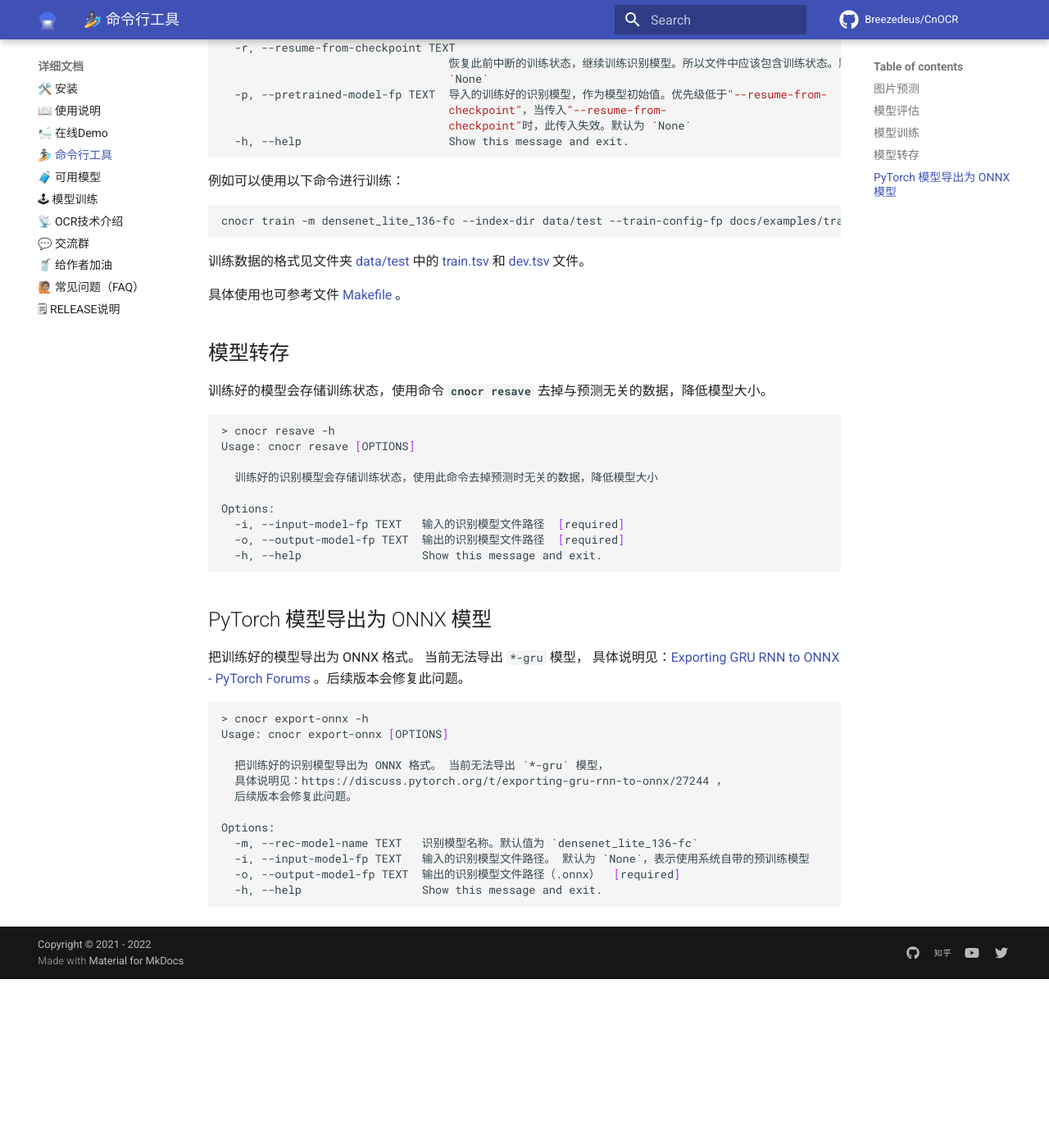
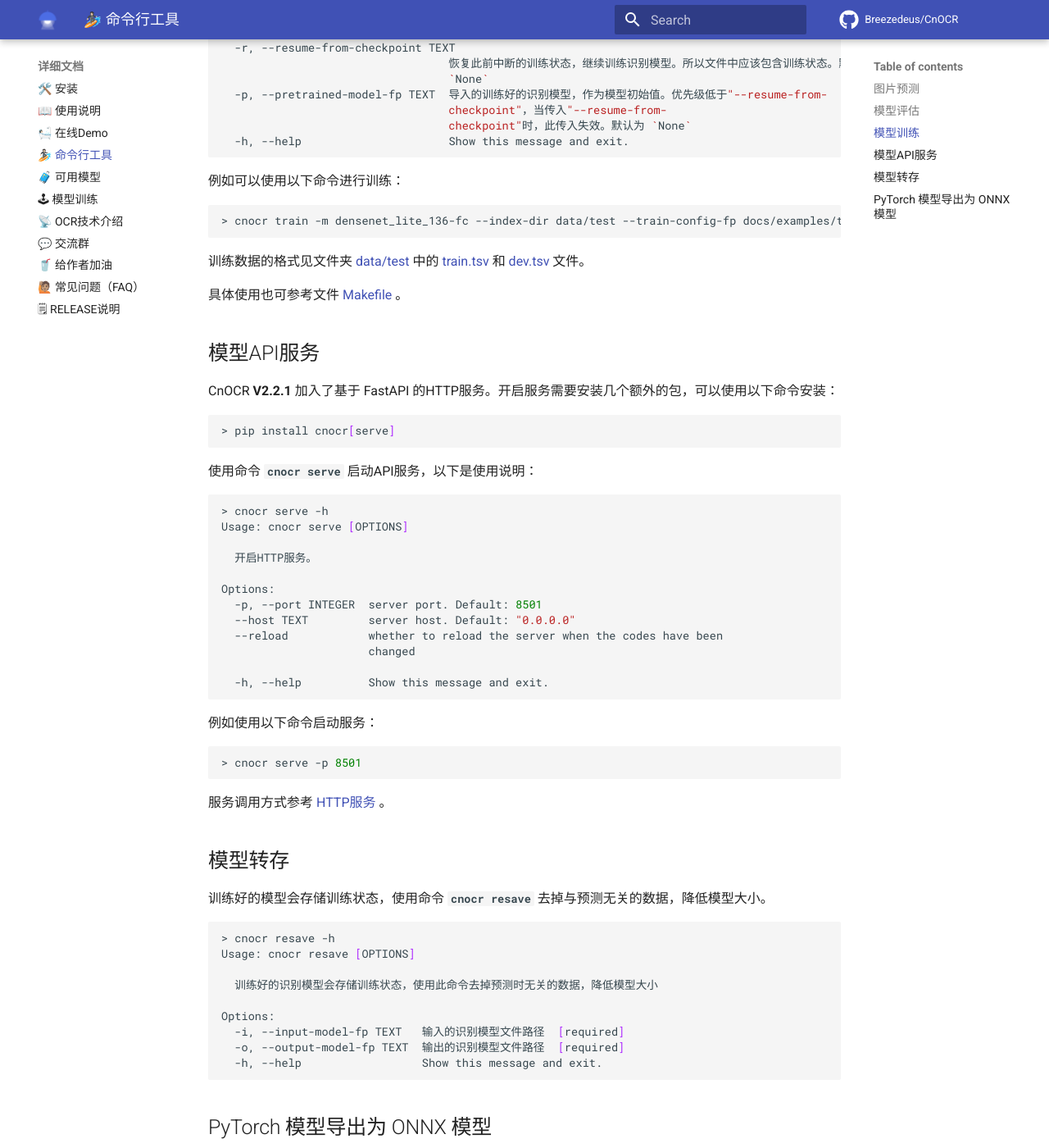
Before and after one commit to diaomin/crnn-mxnet-chinese-text-recognition, an MkDocs documentation site: the page built from docs/command.md, in a window 1280 px wide and 1400 px high, scrolled down 1923 px. Shown: the whole window at 82% size. Built offline with MkDocs 1.6.1 and Material for MkDocs 9.7.7, drawn with Linux system fonts in a browser that asks for light colours; comment, search, counter and statistics services are not loaded; before the commit the page ends 3117 px from its top, so only the background shows below that.

Commit message:
add port param for the fastapi server

````diff
--- a/docs/command.md
+++ b/docs/command.md
@@ -33,7 +33,7 @@ Options:
 例如可以使用以下命令对图片 `docs/examples/rand_cn1.png` 进行文字识别：
 
 ```bash
-cnstd predict -i docs/examples/rand_cn1.png -s
+> cnstd predict -i docs/examples/rand_cn1.png -s
 ```
 
 具体使用也可参考文件 [Makefile](https://github.com/breezedeus/cnocr/blob/master/Makefile) 。
@@ -67,7 +67,7 @@ Options:
 例如可以使用以下命令评估 `data/test/dev.tsv` 中指定的所有样本：
 
 ```bash
-cnocr evaluate -i data/test/dev.tsv --img-folder data/images
+> cnocr evaluate -i data/test/dev.tsv --img-folder data/images
 ```
 
 具体使用也可参考文件 [Makefile](https://github.com/breezedeus/cnocr/blob/master/Makefile) 。
@@ -101,12 +101,53 @@ Options:
 例如可以使用以下命令进行训练：
 
 ```bash
-cnocr train -m densenet_lite_136-fc --index-dir data/test --train-config-fp docs/examples/train_config.json
+> cnocr train -m densenet_lite_136-fc --index-dir data/test --train-config-fp docs/examples/train_config.json
 ```
 
 训练数据的格式见文件夹 [data/test](https://github.com/breezedeus/cnocr/blob/master/data/test) 中的 [train.tsv](https://github.com/breezedeus/cnocr/blob/master/data/test/train.tsv) 和 [dev.tsv](https://github.com/breezedeus/cnocr/blob/master/data/test/dev.tsv) 文件。
 
 具体使用也可参考文件 [Makefile](https://github.com/breezedeus/cnocr/blob/master/Makefile) 。
+
+## 模型API服务
+
+CnOCR **V2.2.1** 加入了基于 FastAPI 的HTTP服务。开启服务需要安装几个额外的包，可以使用以下命令安装：
+
+```bash
+> pip install cnocr[serve]
+```
+
+
+
+使用命令 **`cnocr serve`**  启动API服务，以下是使用说明：
+
+```bash
+> cnocr serve -h
+Usage: cnocr serve [OPTIONS]
+
+  开启HTTP服务。
+
+Options:
+  -p, --port INTEGER  server port. Default: 8501
+  --host TEXT         server host. Default: "0.0.0.0"
+  --reload            whether to reload the server when the codes have been
+                      changed
+
+  -h, --help          Show this message and exit.
+```
+
+
+
+例如使用以下命令启动服务：
+
+```bash
+> cnocr serve -p 8501
+```
+
+
+
+服务调用方式参考 [HTTP服务](index.md) 。
+
+
 
 ## 模型转存
 
````
Also changed, not shown: 3 other files.
